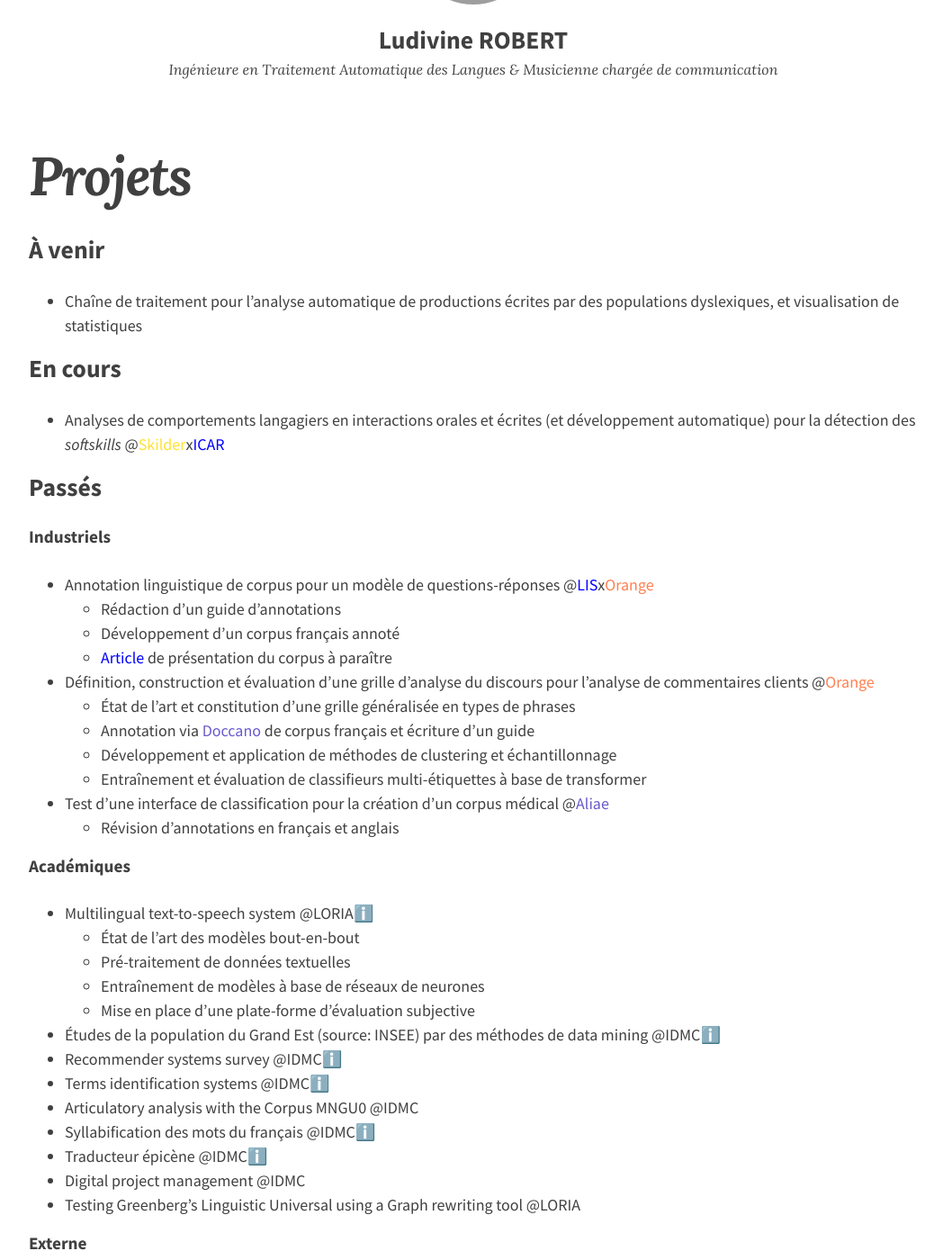
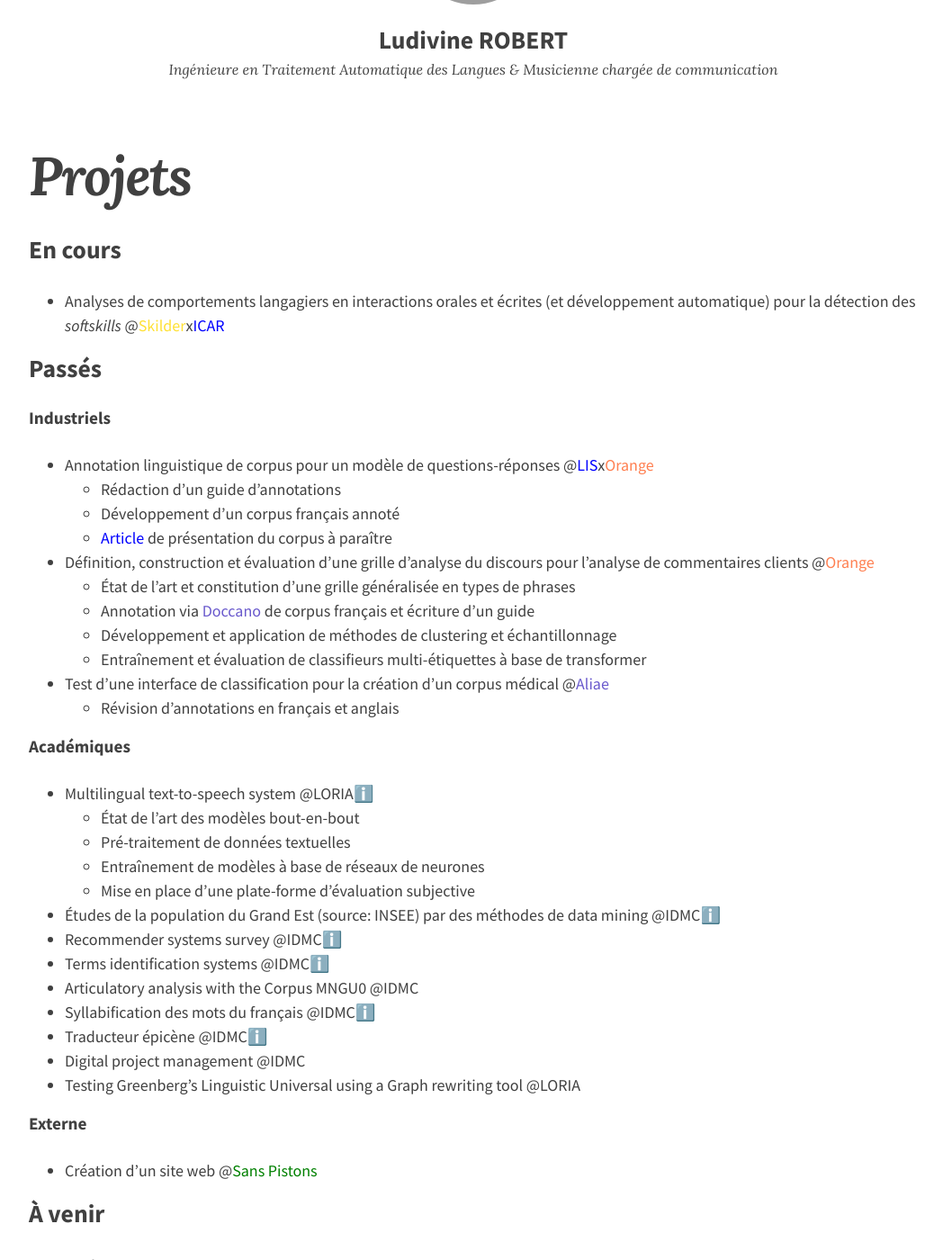
Before and after one commit to ludivinero/ludivinero.github.io, a Jekyll site: the page built from projets.md, in a window 1280 px wide and 1400 px high, scrolled down 207 px. Shown: the whole window at 90% size, without its empty margins (114-1162 px from the left). Built offline with Jekyll 4.4.1, drawn with Linux system fonts in a browser that asks for light colours; nearby versions of some CDN libraries; some of the changed text lies outside the part shown; grey boxes are pictures that could not be loaded.

Commit message:
Update projets.md

```diff
--- a/projets.md
+++ b/projets.md
@@ -5,9 +5,6 @@ permalink: /page/
 show_excerpts: true
 entries_layout: list
 ---
-
-## À venir
-- Chaîne de traitement pour l'analyse automatique de productions écrites par des populations dyslexiques, et visualisation de statistiques
 
 ## En cours
 - Analyses de comportements langagiers en interactions orales et écrites (et développement automatique) pour la détection des _softskills_ @<a href="https://skilder.fr" style="color:#ffe135; text-decoration:none;">Skilder</a>x<a href="http://icar.cnrs.fr/recherche/interactions-cognitions/equipe-12/" style="color:blue; text-decoration:none;">ICAR</a>
@@ -43,3 +40,6 @@ entries_layout: list
 
 #### Externe
 - Création d'un site web @<a href="http://sanspistons.fr" style="color:green; text-decoration:none;">Sans Pistons</a>
+
+## À venir
+- Chaîne de traitement pour l'analyse automatique de productions de populations dyslexiques, et visualisation de statistiques @<a href="http://icar.cnrs.fr/recherche/interactions-cognitions/equipe-12/" style="color:blue; text-decoration:none;">ICAR</a>
```
